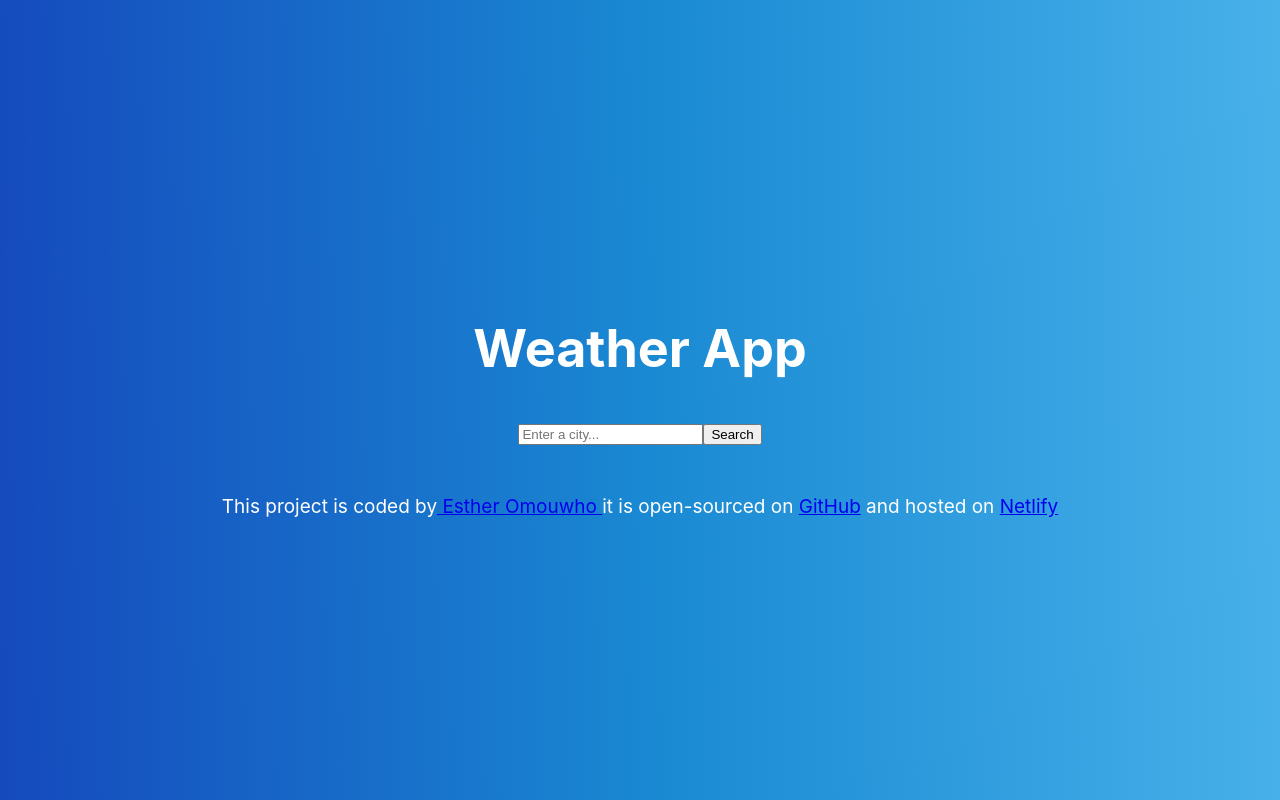
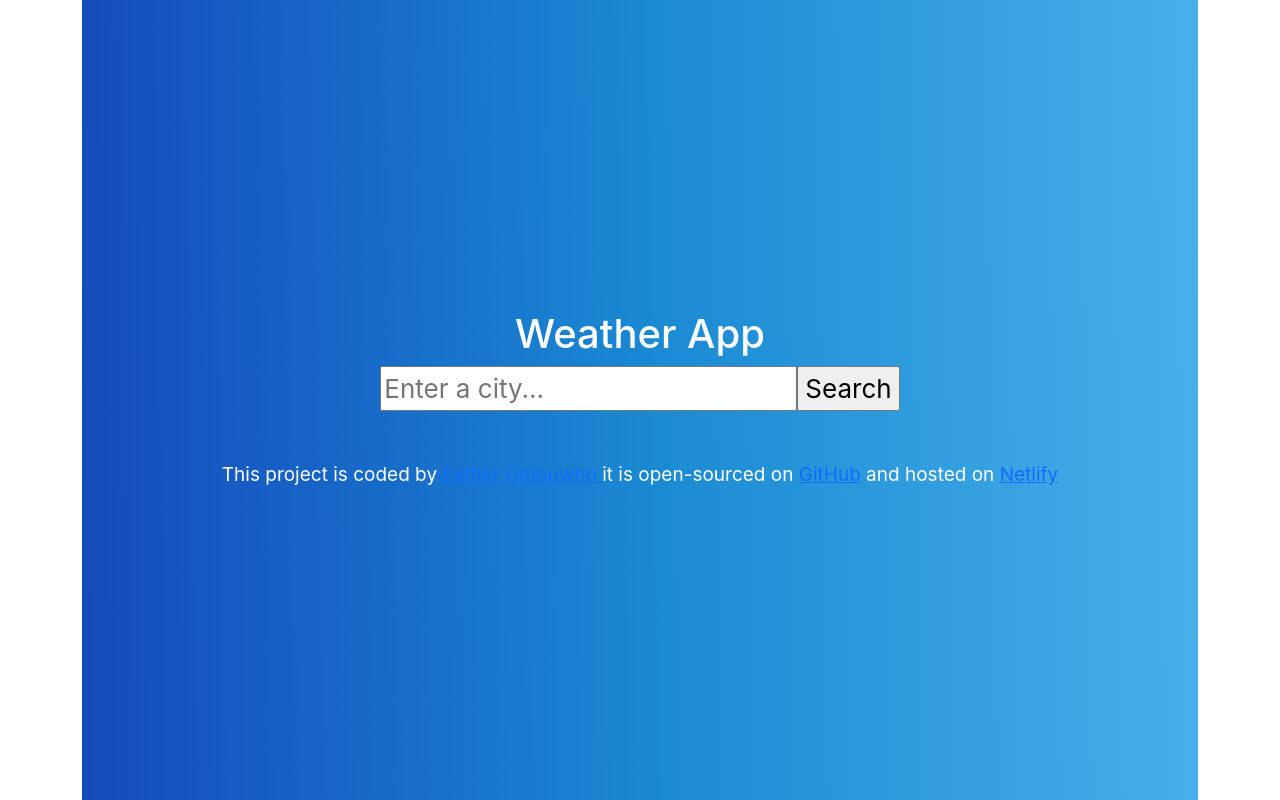
Before and after one commit to Omouwho/react-weather-app, a React (Create React App) app: page / in a window 1280 px wide. Built offline with nearby package versions, Linux system fonts and the light colour scheme.

Commit message:
Added bootstrap to my project

```diff
--- a/package.json
+++ b/package.json
@@ -7,6 +7,7 @@
     "@testing-library/react": "^13.4.0",
     "@testing-library/user-event": "^13.5.0",
     "axios": "^1.3.5",
+    "bootstrap": "^5.2.3",
     "react": "^18.2.0",
     "react-dom": "^18.2.0",
     "react-loader-spinner": "^5.3.4",
--- a/public/index.html
+++ b/public/index.html
@@ -15,6 +15,7 @@
 <body>
   <noscript>You need to enable JavaScript to run this app.</noscript>
   <div id="root"></div>
+
 </body>
 
 </html>
--- a/src/App.js
+++ b/src/App.js
@@ -5,12 +5,14 @@ import Footer from "./Footer"
 export default function App() {
   return (
     <div className="App">
+      <div className="container">
       <header className="App-header">
         <h1>Weather App</h1>
         <Weather />
 
          <Footer />
       </header>
+      </div>
 
 
 
--- a/src/index.js
+++ b/src/index.js
@@ -1,5 +1,6 @@
 import React from 'react';
 import ReactDOM from 'react-dom/client';
+import 'bootstrap/dist/css/bootstrap.css';
 import './index.css';
 import App from './App';
 import reportWebVitals from './reportWebVitals';
```
Also changed, not shown: 1 other file (tests, documents, lock files or other folders).
